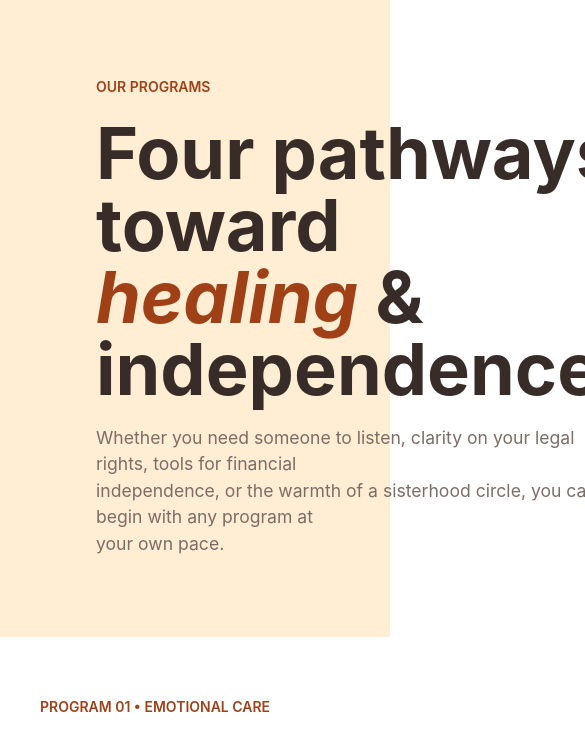
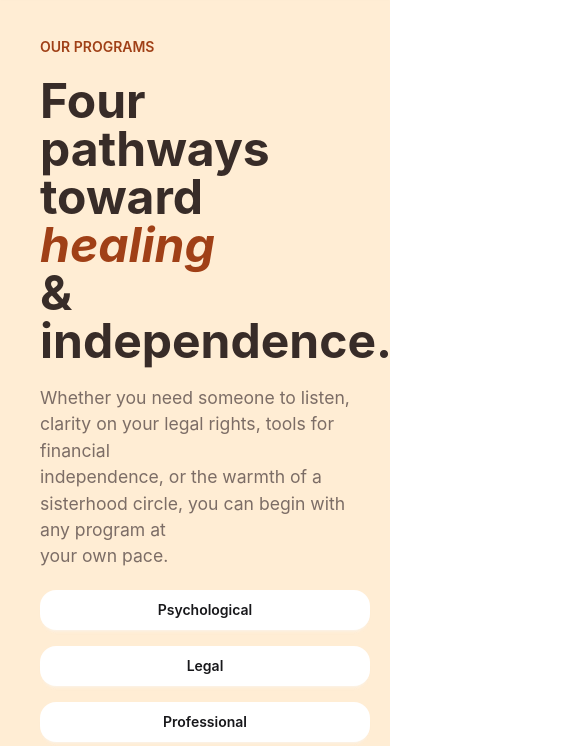
Before and after one commit to aymane-marki/AymaneMaki_FinalProject_Html-CSS, a website: page index.html in a window 390 px wide. Shown: the part 67-813 px from the top of the page, 585 px wide, since content can reach past the window. Drawn offline with nearby package versions, Linux system fonts and the light colour scheme.

Commit message:
make first section responsive and fixed footer responsive

```diff
--- a/index.html
+++ b/index.html
@@ -64,11 +64,11 @@
     </div>
   </header>
   <main>
-    <section class="flex justify-between bg-orange-100 py-20 pr-5 pl-24 ">
+    <section class="flex justify-between bg-orange-100 lg:py-20 max-sm:py-10 pr-5 lg:pl-24 max-sm:pl-10 max-sm:flex-col max-sm:gap-5 ">
       <div class=" flex flex-col gap-5">
         <p class="text-sm text-[#a04017] font-semibold">OUR PROGRAMS</p>
-        <h1 class="font-bold text-7xl text-[#382c28] ">Four pathways toward <br> <span
-            class="text-[#a04017]"><em>healing</em></span> & independence.</h1>
+        <h1 class="font-bold lg:text-7xl max-sm:text-5xl text-[#382c28] ">Four pathways toward <br class="max-sm:hidden"> <span
+            class="text-[#a04017]"><em>healing</em><br class="lg:hidden"></span> & independence.</h1>
         <p class="text-[1.1rem] text-[#7c6d66]">Whether you need someone to listen, clarity on your legal rights, tools
           for financial <br>
           independence, or the warmth of a sisterhood circle, you can begin with any program at <br>
@@ -266,7 +266,7 @@
           Supporting women with dignity, care, and
           empowerment.</a>
       </nav>
-      <div class="flex gap-20 max-sm:py-7">
+      <div class="flex lg:gap-20 max-sm:gap-8 max-sm:py-7 max-sm:flex-col">
         <nav class="flex flex-col w-[80%] gap-2 ">
           <h6 class=" font-semibold text-[#e59352] cursor-default">NAVIGATION</h6>
           <a class="text-[#382c28] cursor-default">Home</a>
@@ -276,7 +276,7 @@
         </nav>
         <nav class="flex flex-col gap-5">
           <h6 class=" font-semibold text-[#e59352] cursor-default">SAFETY & CONFIDENTIALITY</h6>
-          <a class="text-[#382c28] cursor-default w-[80%]">This website is not an emergency response service. If you
+          <a class="text-[#382c28] cursor-default lg:w-[80%]">This website is not an emergency response service. If you
             are in immediate danger, please see our <span class="text-[#e59352] link">verified emergency resources</span></a>
         </nav>
       </div>
```
Also changed, not shown: public/css/output.css.
